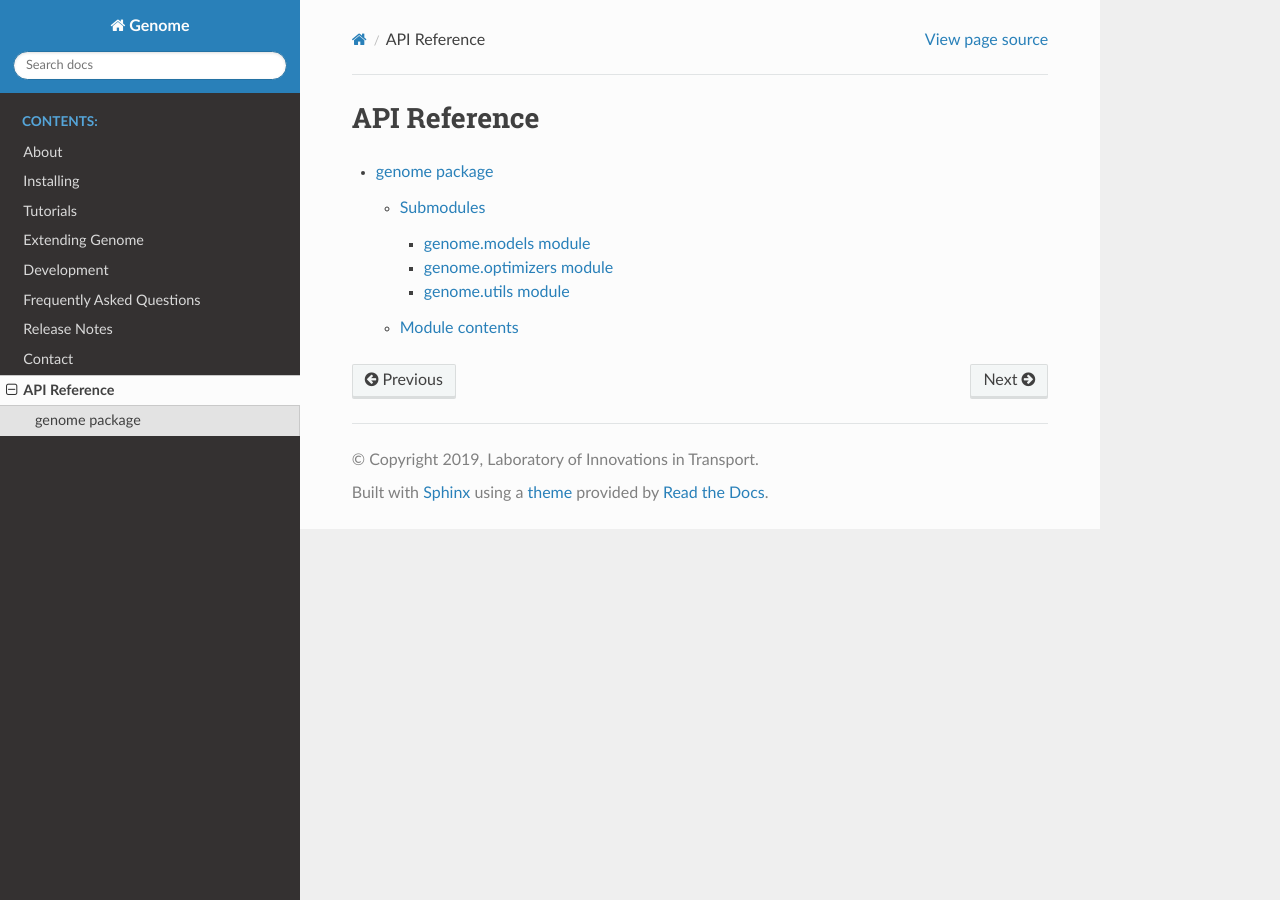
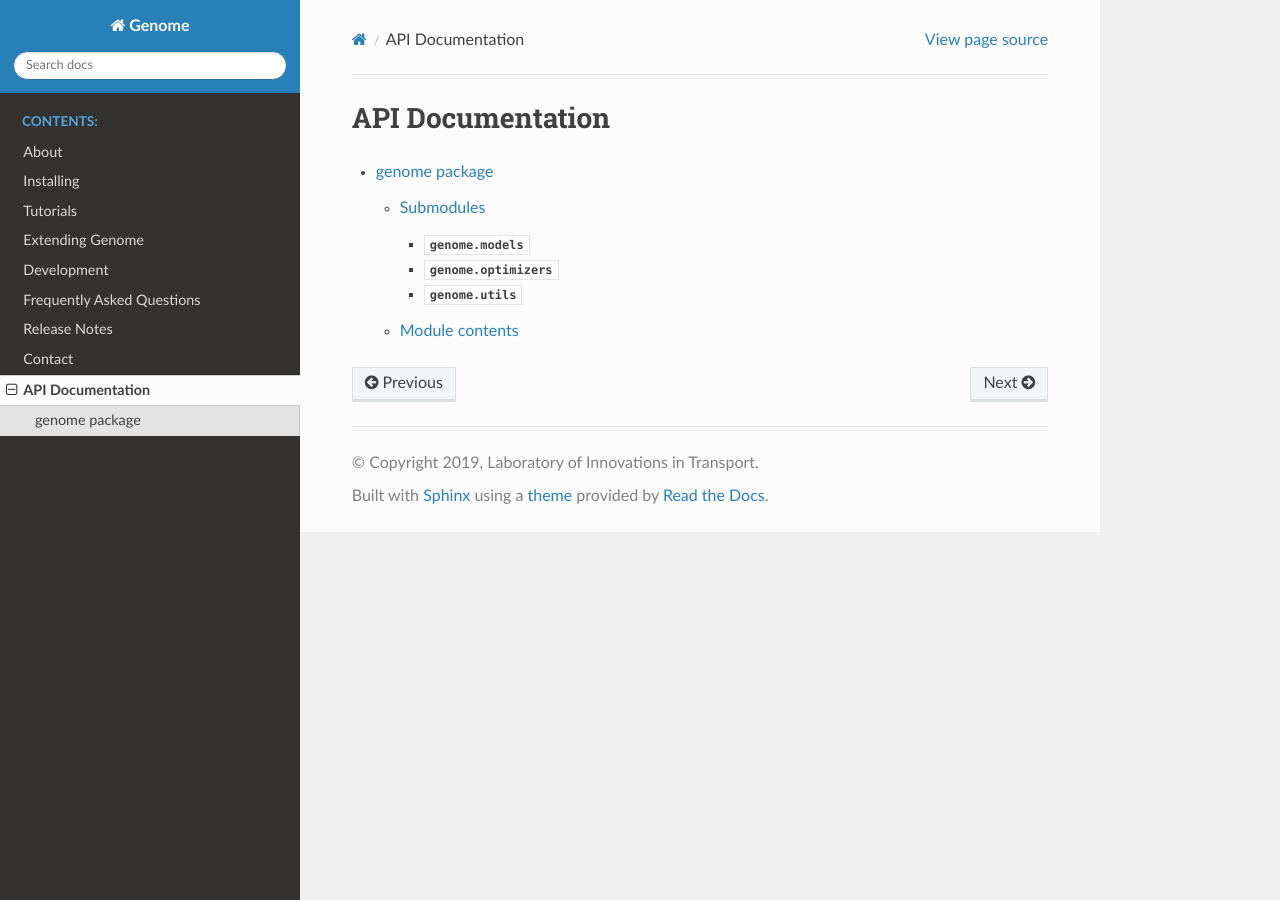
Before and after one commit to mwong009/genome, a Sphinx documentation site: the page built from docs/api/modules.rst, in a window 1280 px wide. Built offline with Sphinx 7.4.7 and the Read the Docs theme 2.0.0, drawn with Linux system fonts in a browser that asks for light colours.

Commit message:
docs update

```diff
--- a/docs/api/genome.models.rst
+++ b/docs/api/genome.models.rst
@@ -1,4 +1,4 @@
-genome.models module
+:mod:`genome.models`
 ====================
 
 .. automodule:: genome.models
--- a/docs/api/genome.optimizers.rst
+++ b/docs/api/genome.optimizers.rst
@@ -1,4 +1,4 @@
-genome.optimizers module
+:mod:`genome.optimizers`
 ========================
 
 .. automodule:: genome.optimizers
--- a/docs/api/genome.utils.rst
+++ b/docs/api/genome.utils.rst
@@ -1,4 +1,4 @@
-genome.utils module
+:mod:`genome.utils`
 ===================
 
 .. automodule:: genome.utils
--- a/docs/api/modules.rst
+++ b/docs/api/modules.rst
@@ -1,5 +1,5 @@
-API Reference
-=============
+API Documentation
+=================
 
 .. toctree::
    :maxdepth: 4
--- a/docs/conf.py
+++ b/docs/conf.py
@@ -31,6 +31,7 @@ pygments_style = 'sphinx'
 # ones.
 extensions = [
     'sphinx.ext.autodoc',
+    'sphinx.ext.inheritance_diagram',
     'sphinx.ext.napoleon',
     'sphinx.ext.coverage'
 ]
```
